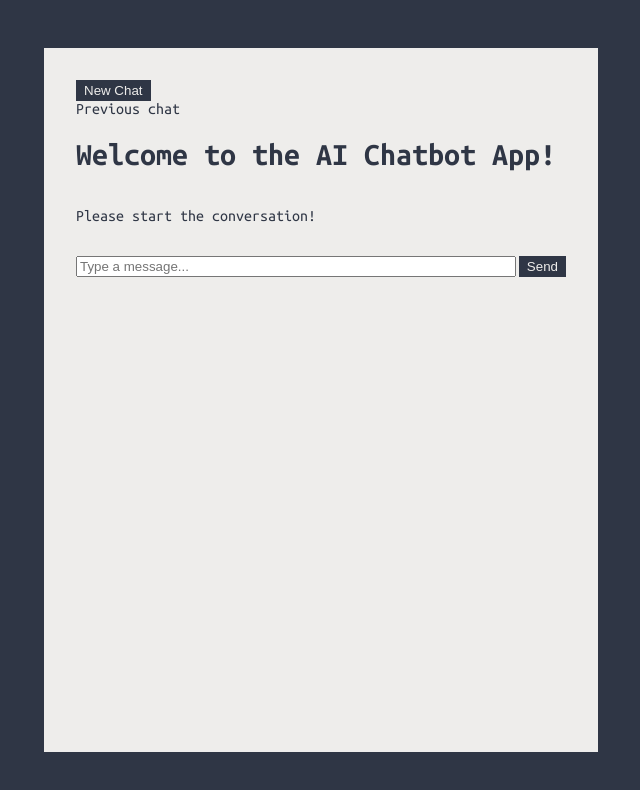
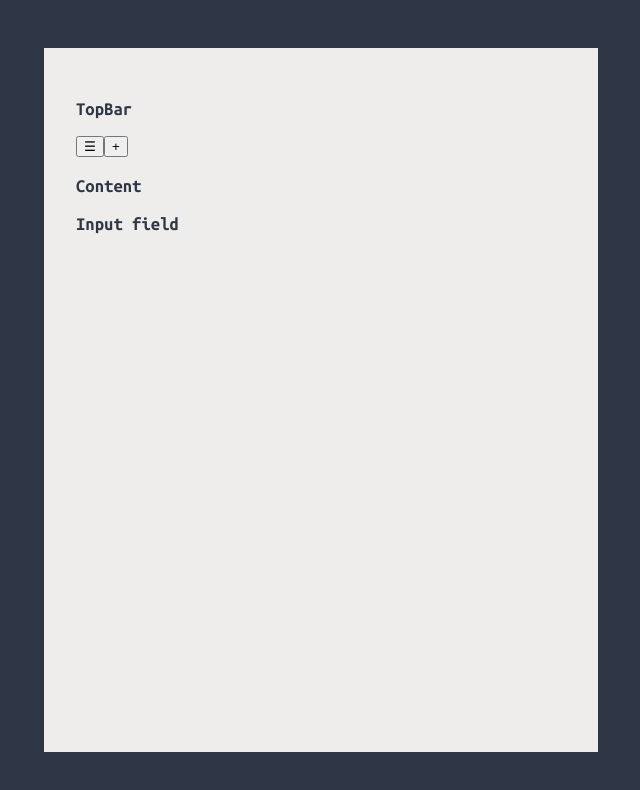
Before and after one commit to rainof/ai-chatbot-app, a React (Create React App) app in the folder client/: page / in a window 1280 px wide. Shown: the top 790 px of the page, without its empty margins (319-959 px from the left). Built offline with nearby package versions, Linux system fonts and the light colour scheme.

Commit message:
chore: restructure codebase

```diff
--- a/client/src/App.js
+++ b/client/src/App.js
@@ -1,114 +1,30 @@
 import React, { useState } from "react";
 import { BrowserRouter as Router, Routes, Route } from "react-router-dom";
 import Layout from "./components/Layout";
-import Chat from "./components/Chat";
-import Home from "./components/Home";
+import Content from "./components/Content";
+
 import "./App.scss";
 
 function App() {
-  const [chats, setChats] = useState([]);
-  const [activeChatId, setActiveChatId] = useState(null);
-  const [prompt, setPrompt] = useState("");
-
   const startNewChat = async () => {
-    const response = await fetch("http://localhost:8000/start-chat", {
+    const response = await fetch("http://localhost:8000/new-chat", {
       method: "POST",
       headers: {
         "Content-Type": "application/json",
       },
     });
-    const data = await response.json();
+    const data = response.json();
     const chatId = data.chatId;
-    setActiveChatId(chatId);
-    setChats([...chats, { id: chatId, messages: [] }]);
-    return chatId;
-  };
-
-  const handleSend = async (prompt) => {
-    if (prompt.trim()) {
-      const userMessage = { sender: "user", prompt: prompt };
-      let chatId = activeChatId;
-
-      if (!chatId) {
-        chatId = await startNewChat();
-        setActiveChatId(chatId);
-        // setChats((prevChats) => [
-        //   ...prevChats,
-        //   { id: chatId, messages: [userMessage] },
-        // ]);
-      }
-      // else {
-      //   setChats((prevChats) =>
-      //     prevChats.map((chat) =>
-      //       chat.id === chatId
-      //         ? { ...chat, messages: [...chat.messages, userMessage] }
-      //         : chat
-      //     )
-      //   );
-      // }
-
-      setChats((prev) =>
-        prev.some((chat) => chat.id === chatId)
-          ? prev.map((chat) =>
-              chat.id === chatId
-                ? { ...chat, messages: [...chat.messages, userMessage] }
-                : chat
-            )
-          : [...prev, { id: chatId, messages: [userMessage] }]
-      );
-
-      const response = await fetch("http://localhost:8000/chat-test", {
-        method: "POST",
-        headers: {
-          "Content-Type": "application/json",
-        },
-        // body: JSON.stringify({ chatId, message: prompt }),
-        body: JSON.stringify({ chatId, prompt }),
-      });
-
-      if (!response.ok) {
-        throw new Error(`HTTP error! status: ${response.status}`);
-      }
-
-      const data = await response.json();
-      const aiMessage = { sender: "ai", message: data.response };
-
-      setChats((prev) =>
-        prev.map((chat) =>
-          chat.id === chatId
-            ? { ...chat, messages: [...chat.messages, aiMessage] }
-            : chat
-        )
-      );
-      setPrompt("");
-    }
+    console.log("chatId:", chatId);
   };
 
   return (
     <Router>
       <div className="App">
         <Routes>
-          <Route
-            path="/"
-            element={
-              <Layout
-                chats={chats}
-                setActiveChatId={setActiveChatId}
-                startNewChat={startNewChat}
-              />
-            }
-          >
-            <Route path="c/:chatId" element={<Chat />} />
-            <Route
-              index
-              element={
-                <Home
-                  handleSend={handleSend}
-                  activeChatId={activeChatId}
-                  chats={chats}
-                />
-              }
-            />
+          <Route path="/" element={<Layout />}>
+            <Route path="c/:chatId" element={<Content />} />
+            <Route path="new-chat" element={<Content />} />
           </Route>
         </Routes>
       </div>
--- a/client/src/components/Chat.js
+++ /dev/null
@@ -1,50 +0,0 @@
-import React, { useEffect, useState } from "react";
-import { useParams } from "react-router-dom";
-import "../styles/Chat.scss";
-
-const Chat = () => {
-  const { chatId } = useParams();
-  const [messages, setMessages] = useState([]);
-  const [error, setError] = useState(null);
-  const [loading, setLoading] = useState(true);
-
-  useEffect(() => {
-    const fetchMessages = async () => {
-      try {
-        const response = await fetch(
-          `http://localhost:8000/chat-test/${chatId}`
-        );
-        if (!response.ok) {
-          throw new Error(`HTTP error! status: ${response.status}`);
-        }
-        const data = await response.json();
-        setMessages(data.messages || []);
-        setLoading(false);
-      } catch (err) {
-        setError(err.message);
-        setLoading(false);
-      }
-    };
-
-    fetchMessages();
-  }, [chatId]);
-
-  if (loading) return <div>Loading...</div>;
-  if (error) return <div className="error">Error: {error}</div>;
-
-  return (
-    <div>
-      <h2>Chat {chatId}</h2>
-      <div className="current-message">
-        <h3>Chat</h3>
-        {messages.map((msg, index) => (
-          <div key={index} className="each-message">
-            <div>{msg.message}</div>
-          </div>
-        ))}
-      </div>
-    </div>
-  );
-};
-
-export default Chat;
--- /dev/null
+++ b/client/src/components/Content.js
@@ -0,0 +1,11 @@
+import React from "react";
+
+function Content() {
+  return (
+    <>
+      <h3>Content</h3>
+    </>
+  );
+}
+
+export default Content;
--- a/client/src/components/Home.js
+++ /dev/null
@@ -1,61 +0,0 @@
-import React, { useState } from "react";
-import "../styles/Home.scss";
-
-const Home = ({ handleSend, activeChatId, chats }) => {
-  const [prompt, setPrompt] = useState("");
-
-  // Get current chat from activeChatId
-  const currentChat = chats.find((chat) => chat.id === activeChatId);
-  console.log("Current chat:", currentChat);
-
-  const onSend = () => {
-    if (!prompt.trim()) {
-      console.warn("Cannot send an empty message.");
-      return;
-    }
-
-    console.log("Prompt:", prompt);
-    handleSend(prompt);
-    setPrompt("");
-  };
-
-  return (
-    <>
-      <h1>Welcome to the AI Chatbot App!</h1>
-      <div
-        className={`chat-container ${
-          currentChat && currentChat.messages.length > 0 ? "" : "no-message"
-        }`}
-      >
-        {currentChat ? (
-          currentChat.messages.length > 0 ? (
-            currentChat.messages.map((msg, index) => (
-              <div key={index} className={`chat-item ${msg.sender}`}>
-                {/* {msg.prompt} */}
-                {msg.message}
-              </div>
-            ))
-          ) : (
-            <p>No message yet. Start the conversation!</p>
-          )
-        ) : (
-          <p>Please start the conversation!</p>
-        )}
-      </div>
-      <div className="prompt-container">
-        <input
-          type="text"
-          value={prompt}
-          onChange={(e) => setPrompt(e.target.value)}
-          placeholder="Type a message..."
-          id="input-prompt"
-        />
-        <button id="submit-btn" onClick={onSend}>
-          Send
-        </button>
-      </div>
-    </>
-  );
-};
-
-export default Home;
--- /dev/null
+++ b/client/src/components/InputField.js
@@ -0,0 +1,11 @@
+import React from "react";
+
+function InputField() {
+  return (
+    <>
+      <h3>Input field</h3>
+    </>
+  );
+}
+
+export default InputField;
--- a/client/src/components/Layout.js
+++ b/client/src/components/Layout.js
@@ -1,18 +1,16 @@
 import React from "react";
-import { Outlet } from "react-router-dom";
-import NavBar from "./NavBar";
+import TopBar from "./TopBar";
+import Content from "./Content";
+import InputField from "./InputField";
 
-const Layout = ({ chats, setActiveChatId, startNewChat }) => {
+function Layout({ startNewChat }) {
   return (
     <>
-      <NavBar
-        chats={chats}
-        setActiveChatId={setActiveChatId}
-        startNewChat={startNewChat}
-      />
-      <Outlet />
+      <TopBar startNewChat={startNewChat} />
+      <Content />
+      <InputField />
     </>
   );
-};
+}
 
 export default Layout;
--- a/client/src/components/NavBar.js
+++ /dev/null
@@ -1,43 +0,0 @@
-import React from "react";
-import { Link } from "react-router-dom";
-import "./../styles/NavBar.scss";
-
-const NavBar = ({ chats, setActiveChatId, startNewChat }) => {
-  // const uniqueChats = chats.filter(
-  //   (chat, index, self) => self.findIndex((c) => c.id === chat.id) === index
-  // );
-
-  const chatsWithMessages = chats.filter((chat) => chat.messages.length > 0);
-
-  // const handleNewChat = async () => {
-  //   const newChatId = await startNewChat();
-  //   setActiveChatId(newChatId);
-  // };
-
-  return (
-    <>
-      <nav>
-        <div className="nav-action">
-          <button id="new-chat-btn" onClick={startNewChat}>
-            New Chat
-          </button>
-        </div>
-        Previous chat
-        <div className="nav-history">
-          {chatsWithMessages.map((chat) => (
-            <Link
-              key={chat.id}
-              to={`/c/${chat.id}`}
-              className="nav-item"
-              onClick={() => setActiveChatId(chat.id)}
-            >
-              Chat {chat.id}
-            </Link>
-          ))}
-        </div>
-      </nav>
-    </>
-  );
-};
-
-export default NavBar;
--- /dev/null
+++ b/client/src/components/TopBar.js
@@ -0,0 +1,18 @@
+import React from "react";
+import { Link } from "react-router-dom";
+
+function TopBar({ StartNewChat }) {
+  return (
+    <div>
+      <h3>TopBar</h3>
+      <button className="previous-chat-btn">☰</button>
+      <Link to="/new-chat">
+        <button className="new-chat-btn" onClick={StartNewChat}>
+          +
+        </button>
+      </Link>
+    </div>
+  );
+}
+
+export default TopBar;
--- a/client/src/styles/Chat.scss
+++ /dev/null
@@ -1,3 +0,0 @@
-.current-message {
-    background-color: red;
-}
--- a/client/src/styles/Home.scss
+++ /dev/null
@@ -1,40 +0,0 @@
-@import "../index.scss";
-
-.chat-container {
-    color: var(--first-color);
-    background-color: var(--forth-color);
-    padding: 1rem;
-    margin: 1rem 0;
-    display: flex;
-    flex-direction: column;
-    gap: 0.3rem;
-}
-
-.chat-container.no-message {
-    color: var(--forth-color);
-    background-color: transparent;
-    padding: 0;
-}
-
-.prompt-container {
-    display: flex;
-
-    #input-prompt {
-        width: 100%;
-    }
-
-    #submit-btn {
-        color: var(--first-color);
-        background-color: var(--forth-color);
-        cursor: pointer;
-        border-style: none;
-        border: var(--forth-color) 2px solid;
-        margin-left: 0.2rem;
-    }
-
-    #submit-btn:hover {
-        color: var(--forth-color);
-        background-color: var(--second-color);
-        border: var(--second-color) 2px solid;
-    }
-}
--- a/client/src/styles/NavBar.scss
+++ /dev/null
@@ -1,16 +0,0 @@
-.nav-action {
-
-    #new-chat-btn {
-        color: var(--first-color);
-        background-color: var(--forth-color);
-        cursor: pointer;
-        border-style: none;
-        border: var(--forth-color) 2px solid;
-    }
-
-    #new-chat-btn:hover {
-        color: var(--forth-color);
-        background-color: var(--second-color);
-        border: var(--second-color) 2px solid;
-    }
-}
```
Also changed, not shown: 1 other file (tests, documents, lock files or other folders).
